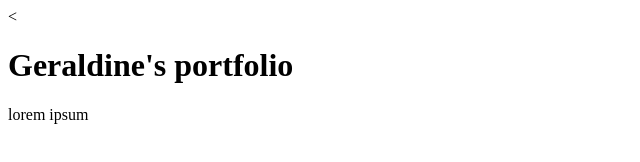
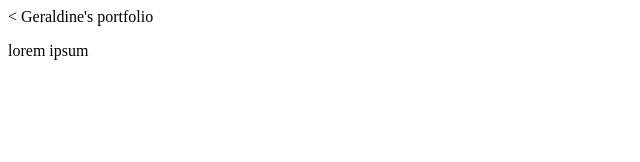
Before and after one commit to JanelleCast/animated-enigma, a plain HTML site: page index.html in a window 1280 px wide. Shown: the whole page, without its empty margins (0-640 px from the left). Drawn offline with Linux system fonts and the light colour scheme.

Commit message:
update text

```diff
--- a/index.html
+++ b/index.html
@@ -5,7 +5,7 @@
     <title></title>
   </head>
   <body>
-    <h1>Geraldine's portfolio</h1>
+    </h1> Geraldine's portfolio</h1>
       <p>lorem ipsum</p>
   </body>
 </html>
```
